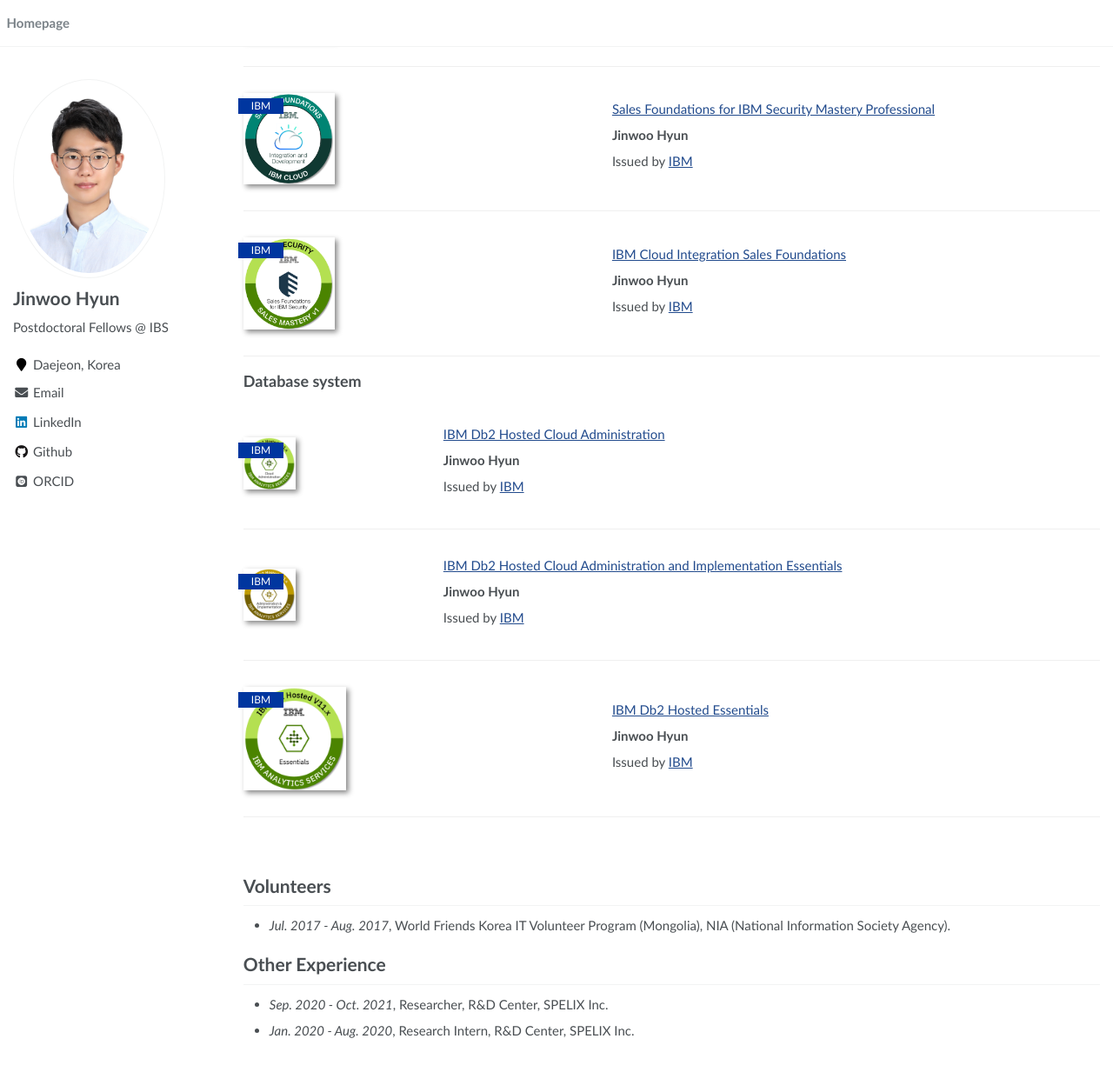
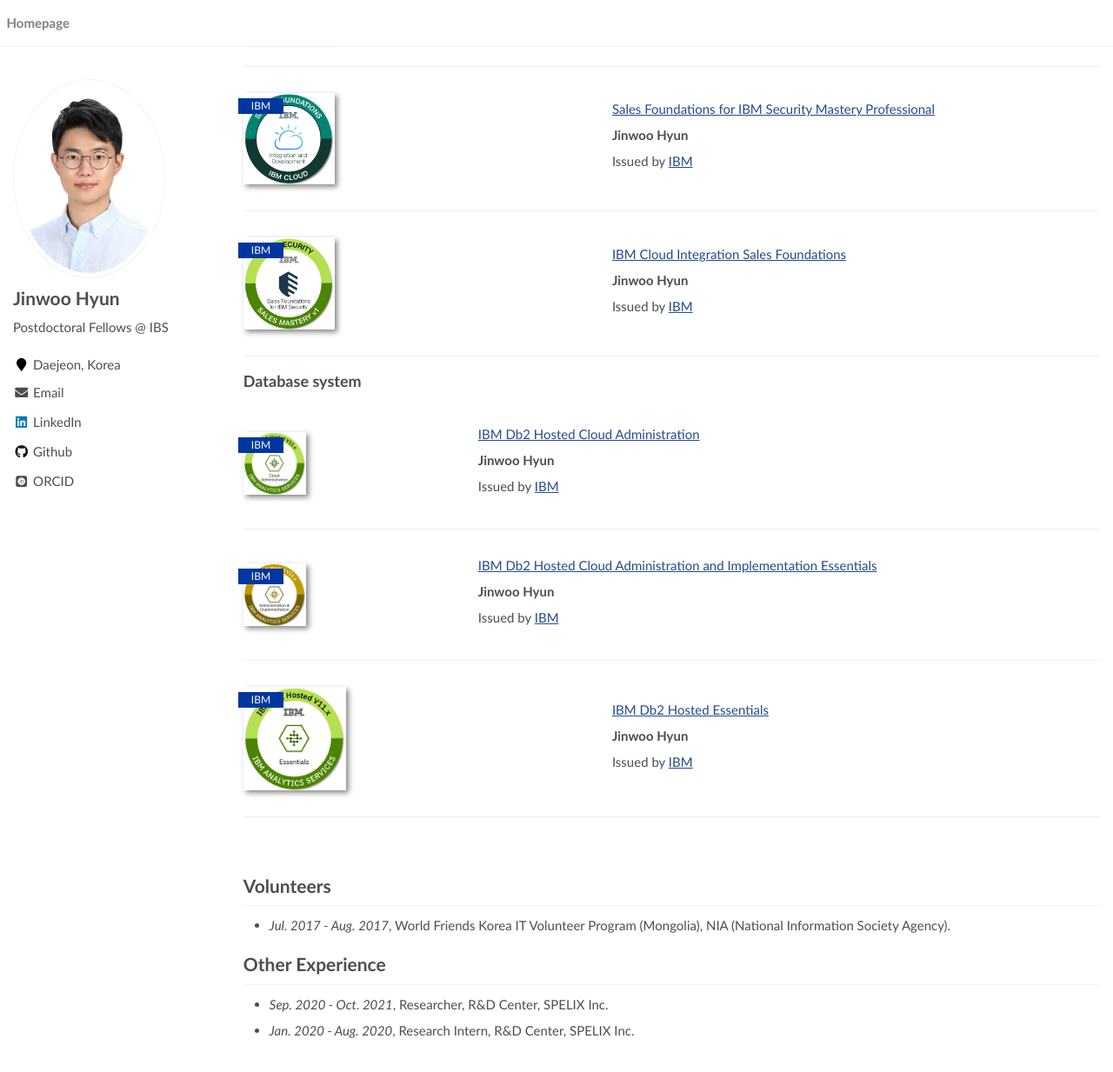
Before and after one commit to JW-George/JW-George.github.io, a Jekyll site: the page built from index.md, in a window 1280 px wide and 1400 px high, scrolled down 4131 px. Shown: the top 1233 px of the window at 87% size. Built offline with Jekyll 4.4.1, drawn with Linux system fonts in a browser that asks for light colours; some web fonts are replaced.

Commit message:
Update main.scss

```diff
--- a/assets/css/main.scss
+++ b/assets/css/main.scss
@@ -117,21 +117,17 @@
     @include breakpoint($medium) {
         .paper-box-image{
             justify-content: left;
-            min-width: 200px;
-            max-width: 200px;
+            min-width: 240px;
+            max-width: 240px;
             order: 1;
         }
 
         .paper-box-text{
             justify-content: left;
             padding-left: 2em;
-            max-width: 60%;
             order: 2;
         }
-
     }
-
-
 }
 
 $scroll_offset : 2em;
```
